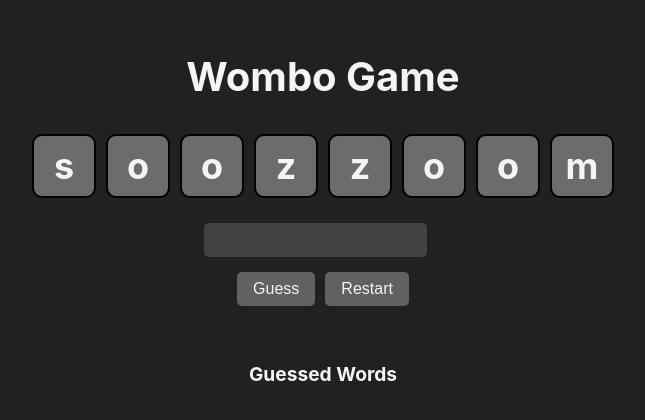
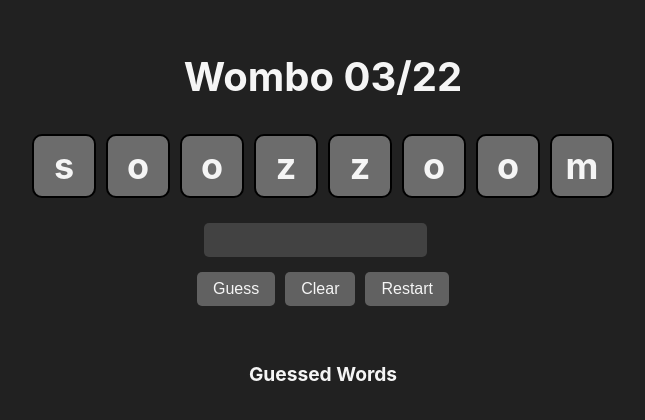
Before and after one commit to kelvindo/wombo-game, a React (Create React App) app: page / in a window 1280 px wide. Shown: the part 174-594 px from the top of the page, without its empty margins (317-962 px from the left). Built offline with nearby package versions, Linux system fonts and the light colour scheme; what random-seed would draw is missing.

Commit message:
Add date and handle tile clicks

```diff
--- a/src/App.tsx
+++ b/src/App.tsx
@@ -7,10 +7,15 @@ const words = getTodaysRandomWords();
 const scrambled = scrambleWords(words);
 
 function App() {
+  const date = new Date().toLocaleDateString(undefined, { month: '2-digit', day: '2-digit' });
   const [remainingLetters, setRemainingLetters] = useState(scrambled.slice(0, 8));
   const [remainingLettersRest, setRemainingLettersRest] = useState(scrambled.slice(8));
   const [guessedWords, setGuessedWords] = useState<string[]>([]);
   const [inputWord, setInputWord] = useState('');
+
+  const handleClearInput = () => {
+    setInputWord('');
+  };
 
   const handleRestart = () => {
     setRemainingLetters(scrambled.slice(0, 8));
@@ -22,6 +27,11 @@ function App() {
   const handleTileClick = (letter: string) => {
     if (inputWord.length < 4) {
       setInputWord(inputWord + letter);
+      const tile = document.querySelector(`.remaining-letters-tile:nth-child(${remainingLetters.indexOf(letter) + 1})`);
+      tile?.classList.add('highlighted');
+      setTimeout(() => {
+        tile?.classList.remove('highlighted');
+      }, 250);
     }
   };
 
@@ -60,7 +70,7 @@ function App() {
 
   return (
     <div className="App">
-      <h1>Wombo Game</h1>
+      <h1>Wombo {date}</h1>
       <h2 className="remaining-letters">
         {remainingLetters.split('').map((letter, index) => (
           <span key={index} className="remaining-letters-tile" onClick={() => handleTileClick(letter)}>{letter}</span>
@@ -76,6 +86,7 @@ function App() {
           />
           <div className="button-container">
             <button type="submit">Guess</button>
+            <button type="button" onClick={handleClearInput}>Clear</button>
             <button type="button" onClick={handleRestart}>Restart</button>
           </div>
         </div>
```
